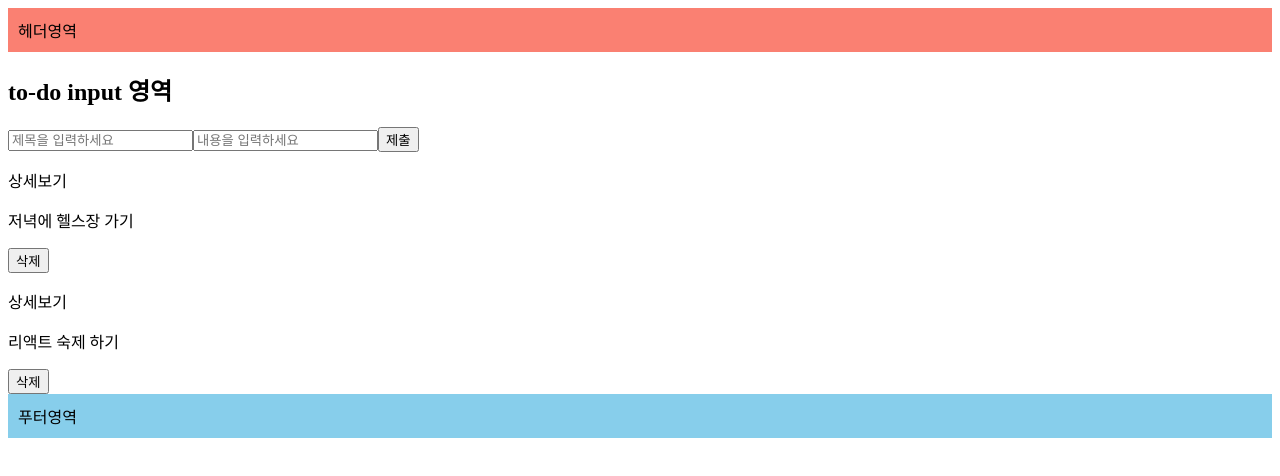
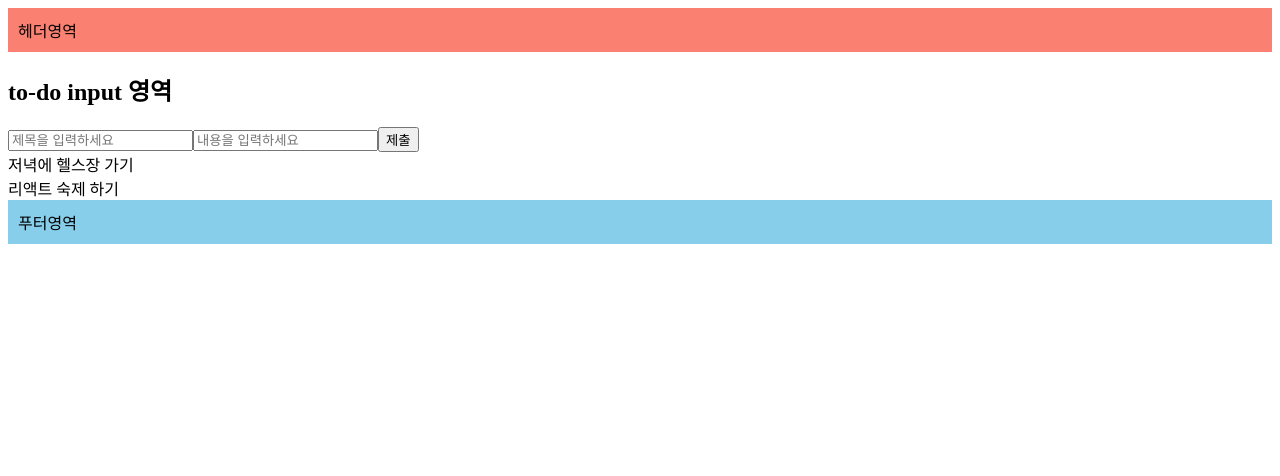
Before and after one commit to xoxojw/to-do-list-2, a React (Create React App) app: page / in a window 1280 px wide. Shown: the top 476 px of the page. Built offline with nearby package versions, Linux system fonts and the light colour scheme.

Commit message:
:hammer: TodoItem.jsx 컴포넌트 파일을 TodoList.jsx로 통합

```diff
--- a/src/components/TodoItem.jsx
+++ /dev/null
@@ -1,28 +0,0 @@
-import React from 'react'
-import { useSelector, useDispatch } from "react-redux";
-
-import { delete_todo } from "redux/modules/actions";
-
-const TodoItem = ({ todo }) => {
-  const todos = useSelector((state) => state.todos)
-  console.log(todos);
-  const dispatch = useDispatch();
-
-  const { id, title, content, isDone } = todo;
-
-  const onDeleteButtonClickHandler = () => {
-    dispatch(delete_todo(id));
-  }
-
-  return (
-    <section>
-      <p>상세보기</p>
-      <p>{title}</p>
-      <button onClick={onDeleteButtonClickHandler}>
-        삭제
-      </button>
-    </section>
-  )
-}
-
-export default TodoItem;
--- a/src/components/TodoList.jsx
+++ b/src/components/TodoList.jsx
@@ -1,19 +1,30 @@
 import React from 'react'
-import { useSelector } from "react-redux";
-
-import TodoItem from "components/TodoItem";
+import { useSelector, useDispatch } from "react-redux";
+import { delete_todo } from "redux/modules/actions";
 
 const TodoList = () => {
   // const todos = (X)
   // const { todos } = (O)
   const { todos } = useSelector((state) => state.todos);
+  console.log(todos);
+
+  const dispatch = useDispatch();
+
+  const onDeleteButtonClickHandler = () => {
+    dispatch(delete_todo(id));
+  }
+
   return (<>
     {/* TypeError: Cannot read property 'map' of undefined 오류 발생 */}
     {/* 해결방법 : https://tlsdnjs12.tistory.com/56 */}
-    {todos && todos.map((todo) => (
-      <TodoItem key={todo.id} todo={todo} />
-    ))}
+    {todos && todos.map((todo) => {
+      return (
+        <div key={todo.id}>
+          {todo.title}
+        </div>
+      )
+    })}
   </>)
 }
 
-export default TodoList
+export default TodoList;
```
Also changed, not shown: src/redux/modules/todos.js (added, +47 -0 lines).
